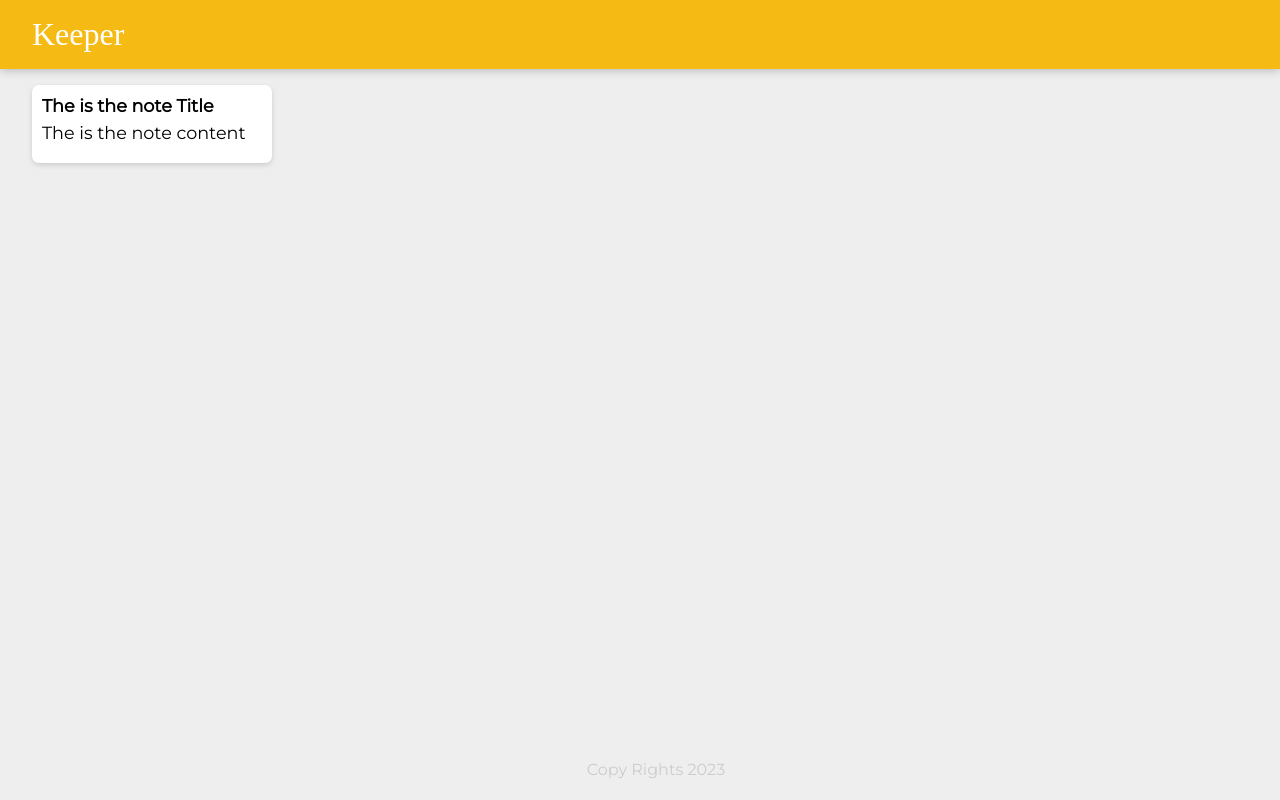
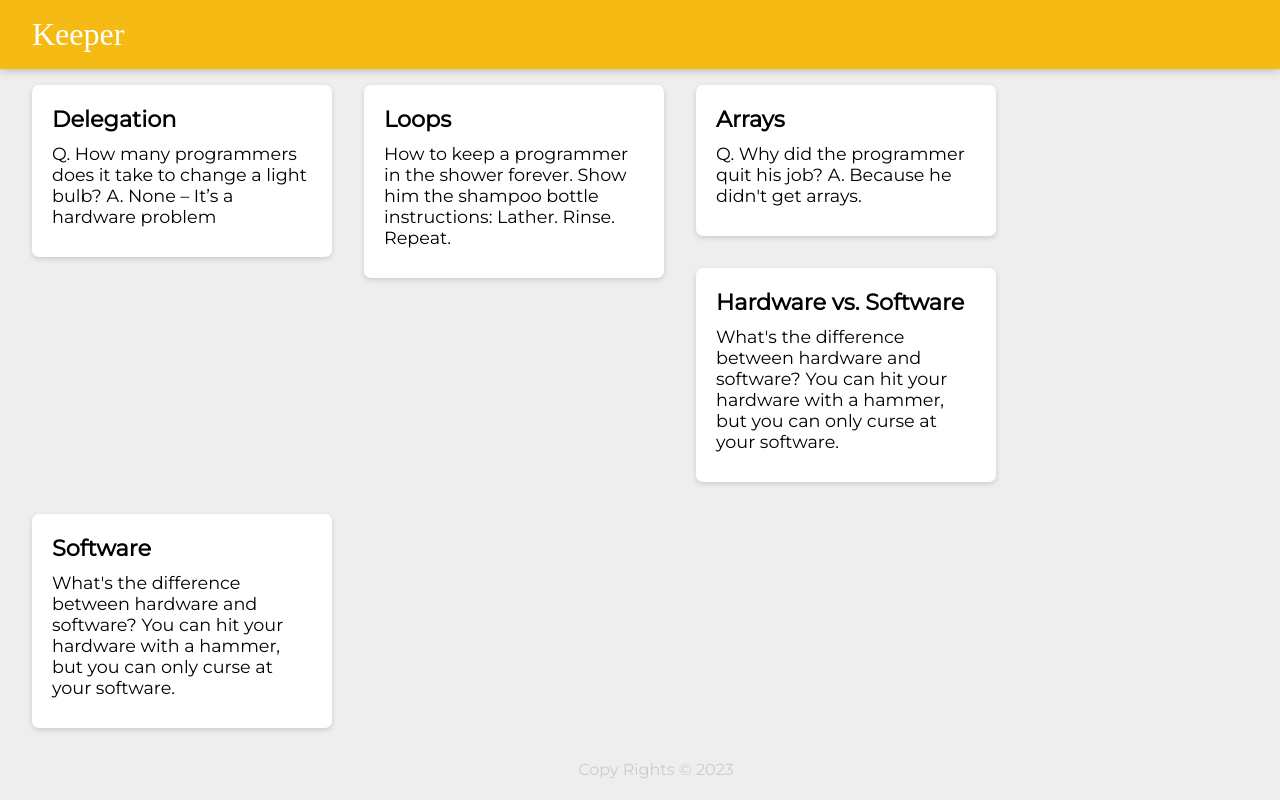
Before and after one commit to Saijeet7/react-keeper, a React (Create React App) app: page / in a window 1280 px wide. Built offline with nearby package versions, Linux system fonts and the light colour scheme; a web font is replaced by a local one.

Commit message:
Challenge 2 completed

```diff
--- a/public/styles.css
+++ b/public/styles.css
@@ -5,6 +5,7 @@
   }
   html {
     font-family: "Montserrat", sans-serif;
+    overflow: hidden;
   }
   body {
     background: #eee;
@@ -39,14 +40,15 @@
     background: #fff;
     border-radius: 7px;
     box-shadow: 0 2px 5px #ccc;
-    padding: 10px;
-    width: 240px;
+    padding: 20px;
+    width: 300px;
     margin: 16px;
     float: left;
   }
   .note h1 {
-    font-size: 1.1em;
-    margin-bottom: 6px;
+    font-size: 1.4em;
+    margin-bottom: 10px;
+    font-weight: 800;
   }
   .note p {
     font-size: 1.1em;
--- a/src/components/App.jsx
+++ b/src/components/App.jsx
@@ -2,12 +2,16 @@
 import Header from "./Header";
 import Footer from "./Footer";
 import Note from "./Note";
+import notes from "../notes";
+
 
 function App() {
   return (
     <div>
       <Header />
-      <Note />
+      {notes.map((notes) => (
+        <Note key={notes.key} title={notes.title} content={notes.content} />
+      ))}
       <Footer />
     </div>
   );
--- a/src/components/Footer.jsx
+++ b/src/components/Footer.jsx
@@ -4,7 +4,7 @@
   const year = date.getFullYear();
   return (
     <footer>
-      <p>Copy Rights {year}</p>
+      <p>Copy Rights © {year}</p>
     </footer>
   );
 }
--- a/src/components/Note.jsx
+++ b/src/components/Note.jsx
@@ -1,10 +1,10 @@
 import React from "react";
 
-function Note() {
+function Note(props) {
   return (
     <div className="note">
-      <h1>The is the note Title</h1>
-      <p>The is the note content</p>
+      <h1>{props.title}</h1>
+      <p>{props.content}</p>
     </div>
   );
 }
--- a/src/index.js
+++ b/src/index.js
@@ -1,5 +1,8 @@
 import React from "react";
-import ReactDOM from "react-dom";
+import { createRoot } from 'react-dom/client';
 import App from "./components/App";
 
-ReactDOM.render(<App />, document.getElementById("root"));
+
+const container = document.getElementById('root');
+const root = createRoot(container); // createRoot(container!) if you use TypeScript
+root.render(<App tab="home" />);
--- /dev/null
+++ b/src/notes.js
@@ -0,0 +1,35 @@
+const notes = [
+    {
+      key: 1,
+      title: "Delegation",
+      content:
+        "Q. How many programmers does it take to change a light bulb? A. None – It’s a hardware problem"
+    },
+    {
+      key: 2,
+      title: "Loops",
+      content:
+        "How to keep a programmer in the shower forever. Show him the shampoo bottle instructions: Lather. Rinse. Repeat."
+    },
+    {
+      key: 3,
+      title: "Arrays",
+      content:
+        "Q. Why did the programmer quit his job? A. Because he didn't get arrays."
+    },
+    {
+      key: 4,
+      title: "Hardware vs. Software",
+      content:
+        "What's the difference between hardware and software? You can hit your hardware with a hammer, but you can only curse at your software."
+    },
+    {
+      key: 5,
+      title: "Software",
+      content:
+        "What's the difference between hardware and software? You can hit your hardware with a hammer, but you can only curse at your software."
+    }
+
+  ];
+
+  export default notes;
```
